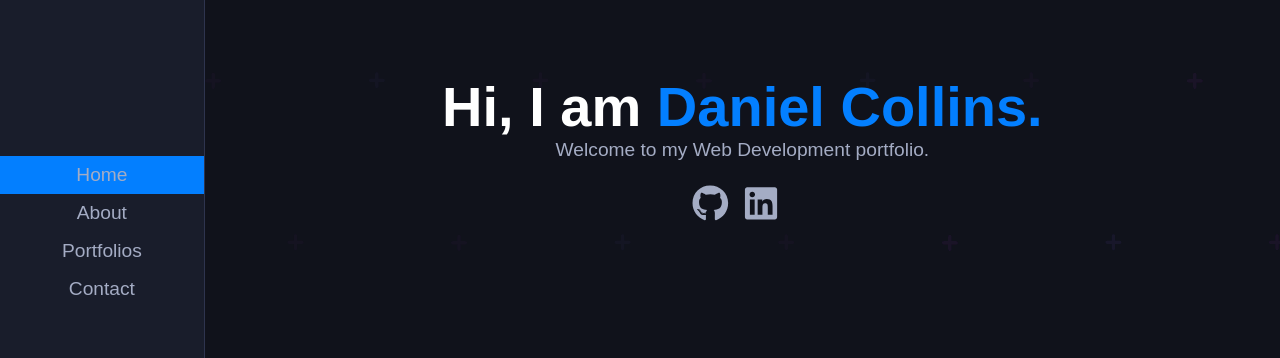
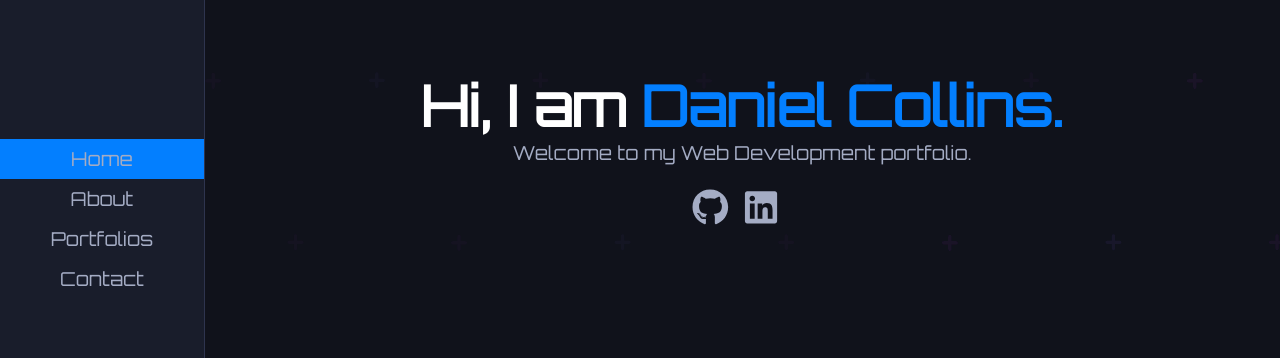
Before and after one commit to casteyes/netlifyportfolio, a React (Create React App) app: page / in a window 1280 px wide. Shown: the part 240-598 px from the top of the page. Built offline with nearby package versions, Linux system fonts and the light colour scheme.

Commit message:
Changed Font

```diff
--- a/src/App.scss
+++ b/src/App.scss
@@ -7,6 +7,7 @@
 @import './styles/services';
 @import './styles/contact';
 @import './styles/portfolios';
+@import url('https://fonts.googleapis.com/css2?family=Orbitron&display=swap');
 
 html,body{
     width: 100%;
@@ -37,7 +38,7 @@
 
 body{
 color: #a4acc4;
-font-family: 'Nunito', sans-serif;
+font-family: 'Orbitron', sans-serif;
 font-size: 1.2rem;
 }
 
```
Also changed, not shown: src/fonts/Orbitron-VariableFont_wght.ttf (added).
